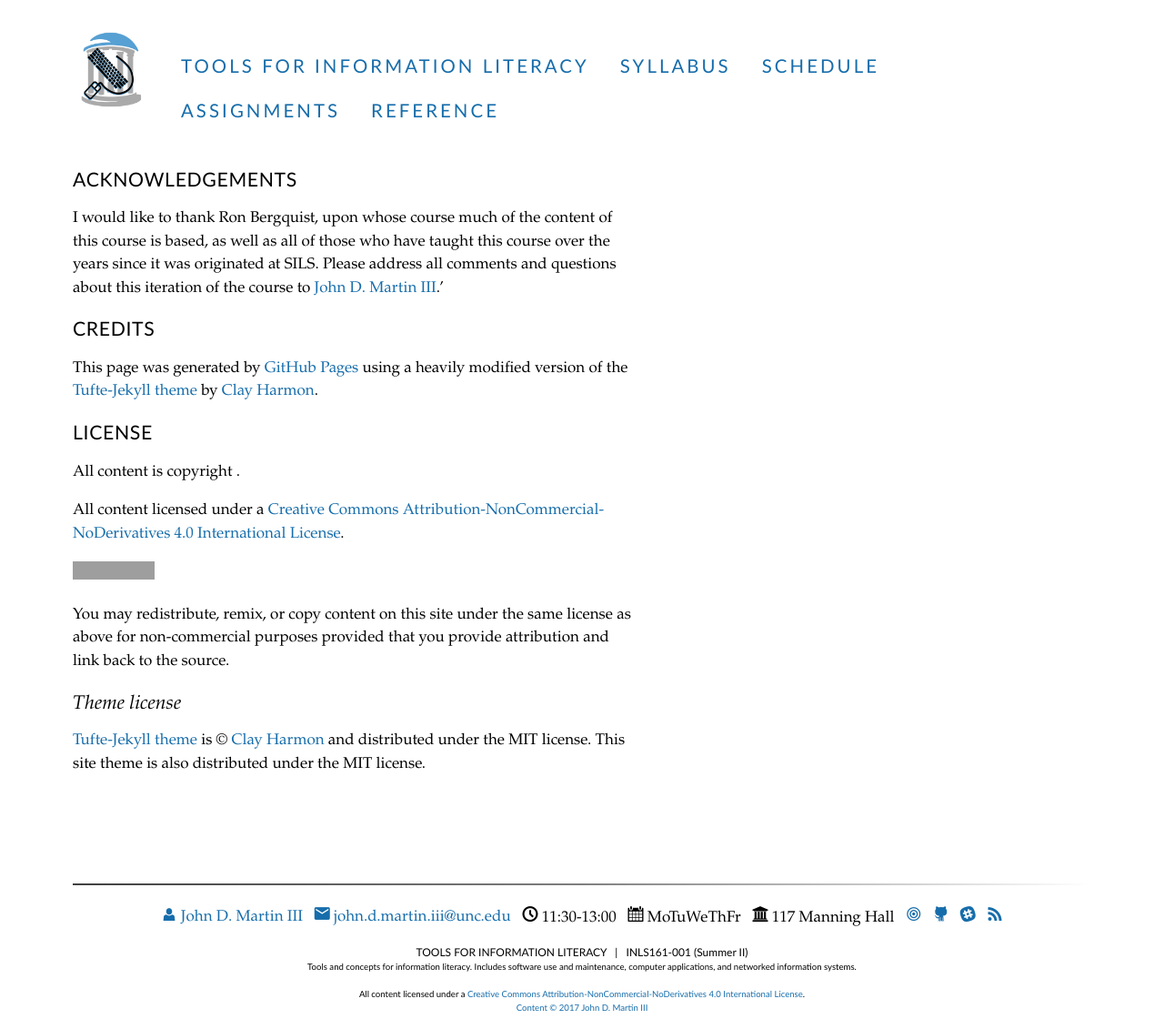
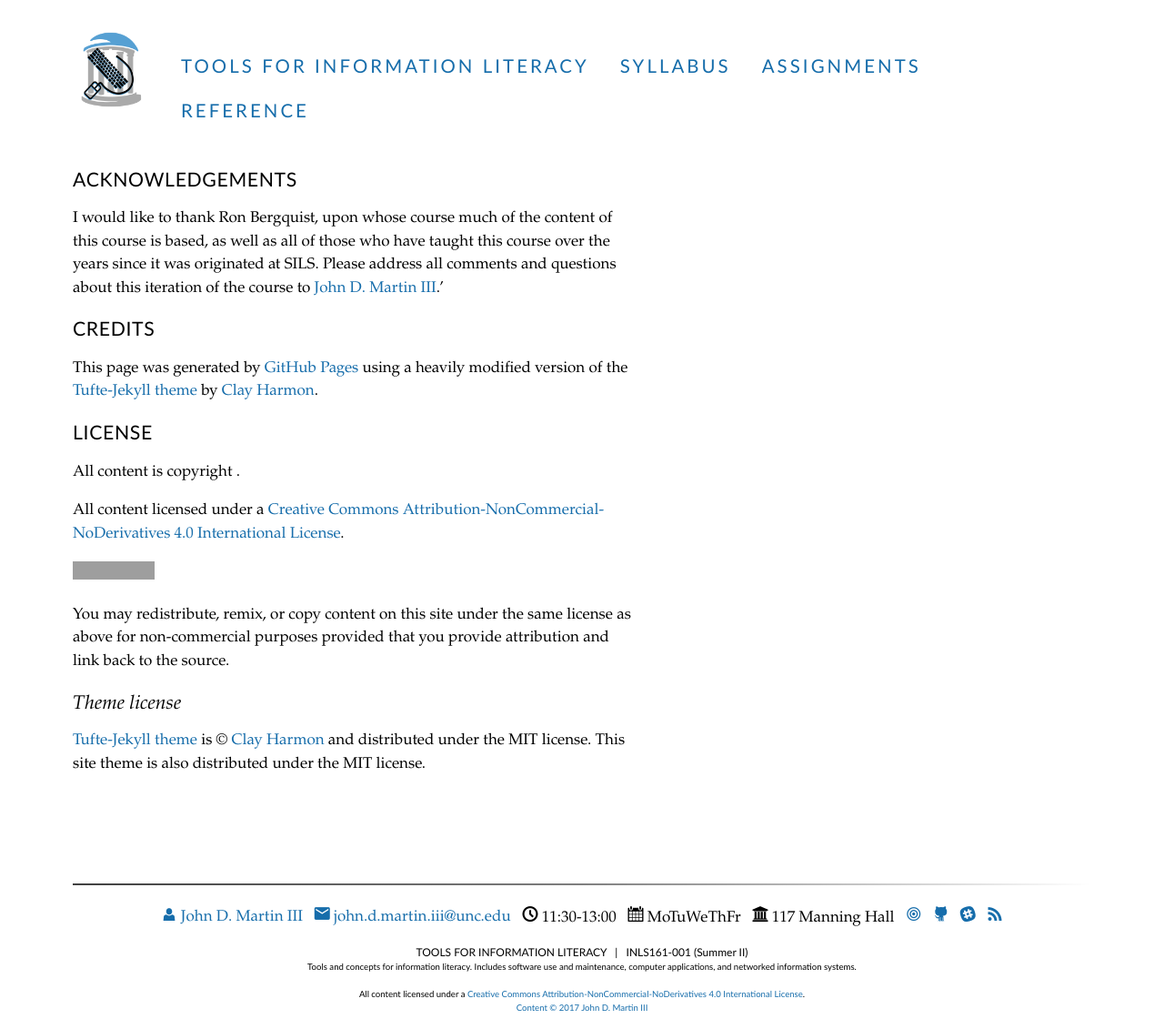
Before and after one commit to tylerpcarter/inls161, a Jekyll site: the page built from credits.md, in a window 1280 px wide. Shown: the whole page at 91% size. Built offline with Jekyll 4.4.1, drawn with Linux system fonts in a browser that asks for light colours; Markdown is read by kramdown in place of the engine named in the settings; grey boxes are pictures that could not be loaded.

Commit message:
fix minor things

```diff
--- a/schedule/index.html
+++ b/schedule/index.html
@@ -1,8 +1,6 @@
 ---
-layout: full-width
+layout: timeline
 title: Schedule
 weight: 5
-nav_include: true
+nav_include: false
 ---
-
-<iframe src='https://cdn.knightlab.com/libs/timeline3/latest/embed/index.html?source=1pHFop-nqvAqwl9wLRyws7OJYIrxbajNB58eQBxT14ic&font=Default&lang=en&hash_bookmark=true&initial_zoom=2&height=650' width='100%' height='650' webkitallowfullscreen mozallowfullscreen allowfullscreen frameborder='0'></iframe>
--- a/schedule/timeline.html
+++ /dev/null
@@ -1,6 +0,0 @@
----
-layout: timeline
-title: Schedule
-weight: 5
-nav_include: false
----
```
